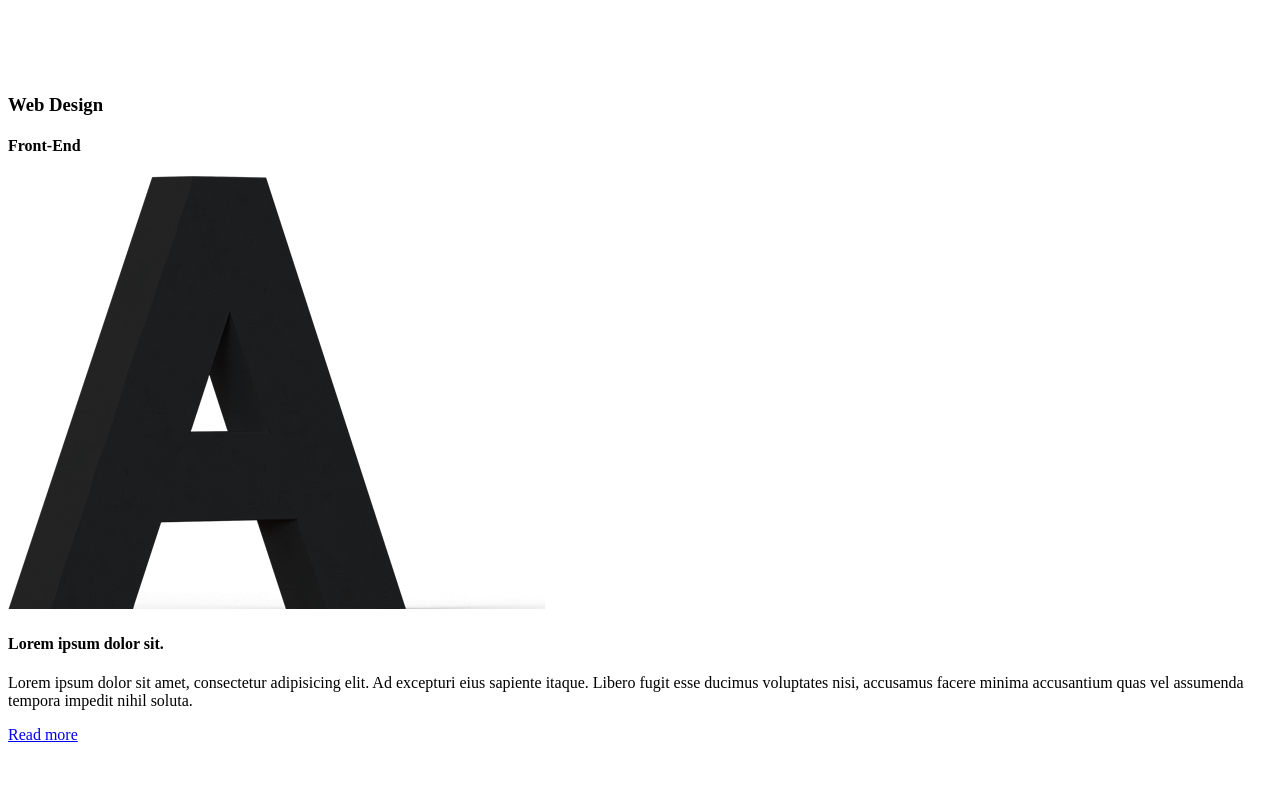
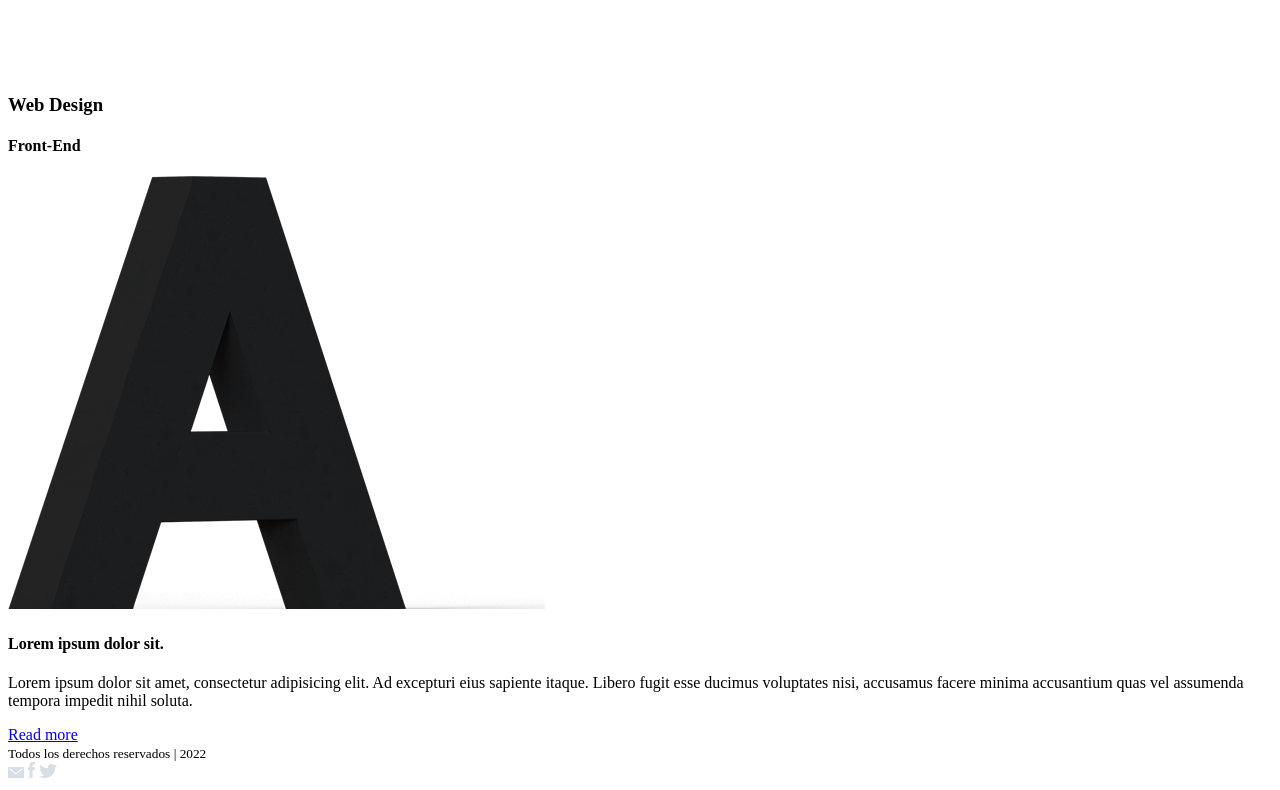
Before and after one commit to wardfk/Studio-Broker-Layout, a plain HTML site: page index.html in a window 1280 px wide. Shown: the part 682-1472 px from the top of the page. Before the commit the page ends 1434 px from the top, so only its background shows below. Drawn offline with Linux system fonts and the light colour scheme.

Commit message:
Content footer html file

```diff
--- a/index.html
+++ b/index.html
@@ -73,5 +73,16 @@
             <a href="#">Read more</a>
         </div>
     </section>
+
+    <footer id="footer">
+         <div>
+             <small>Todos los derechos reservados | 2022</small>
+         </div>
+         <div>
+             <a href=""><img src="assets/img/sobre.png" alt=""></a>
+             <a href=""><img src="assets/img/facebook.png" alt=""></a>
+             <a href=""><img src="assets/img/twitter.png" alt=""></a>
+         </div>
+    </footer>
 </body>
 </html>
```
